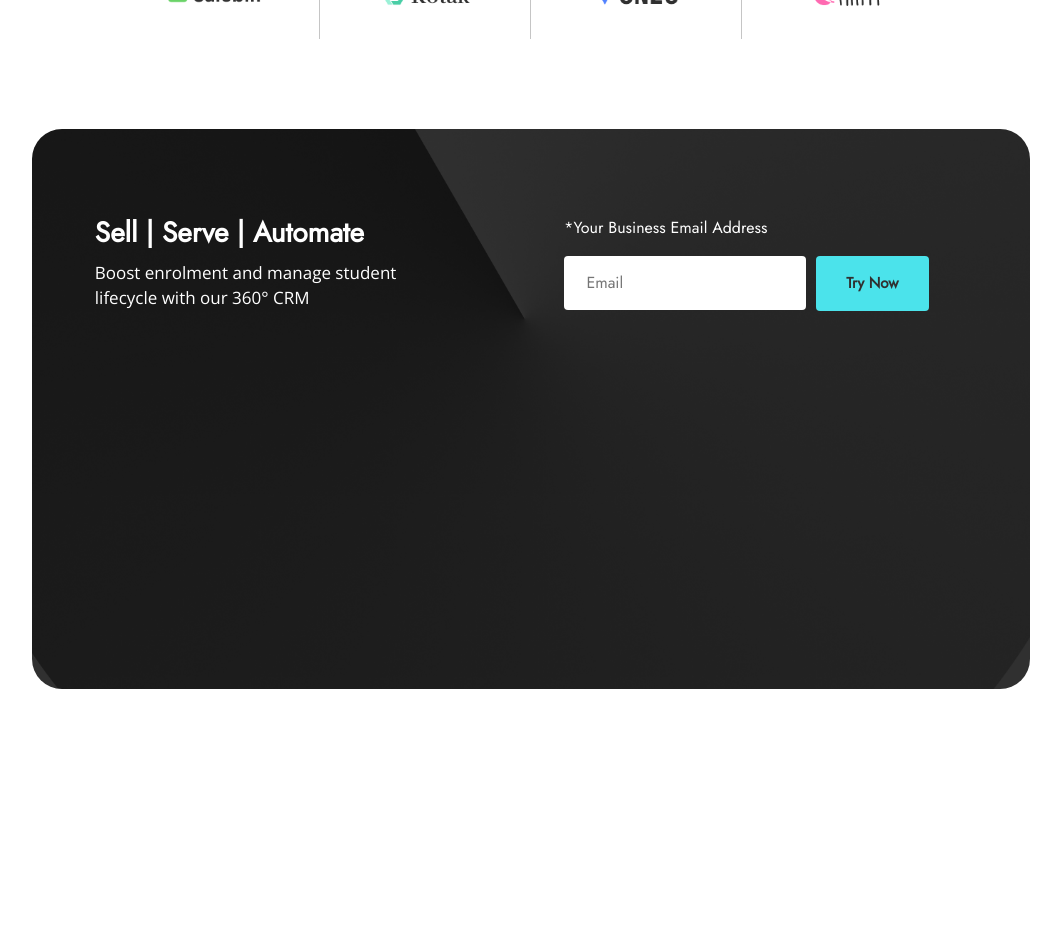
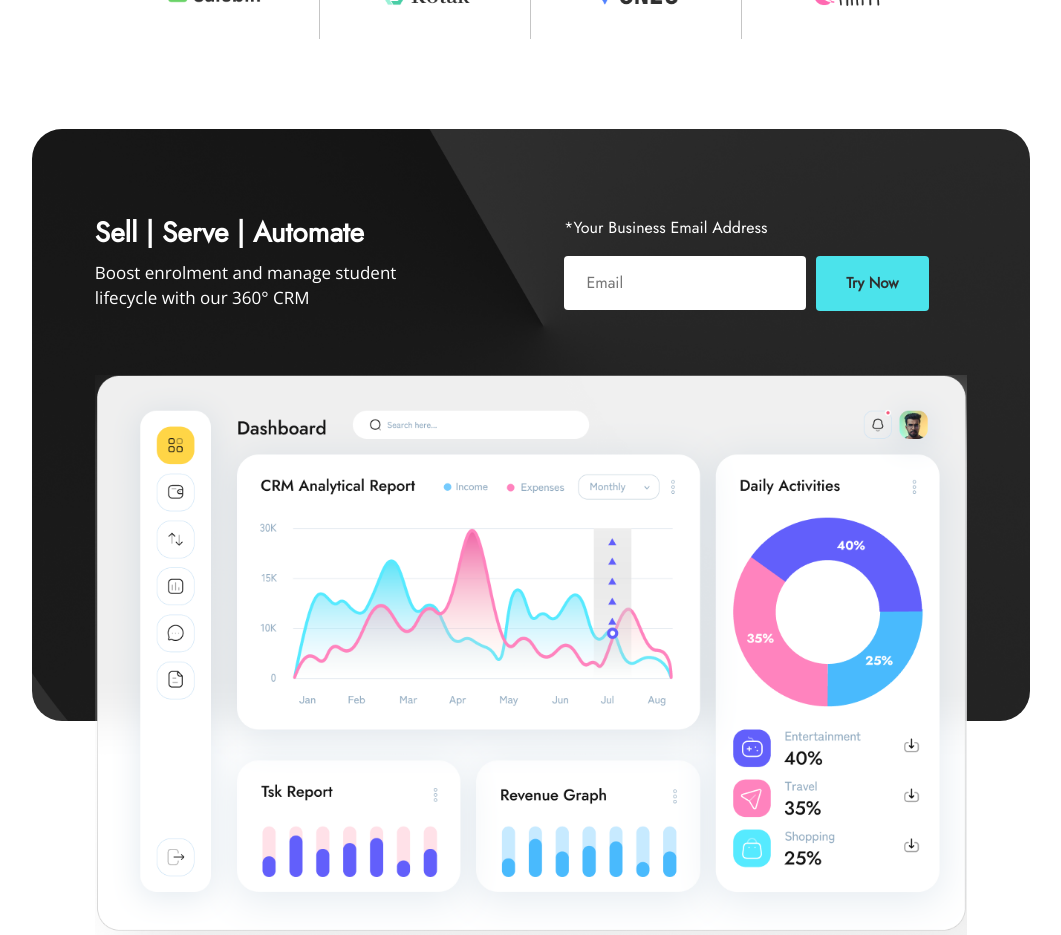
Before and after one commit to KiritoEM/PrimeCRM-weeklyDecember, a React (Create React App) app: page / in a window 1280 px wide. Shown: the part 3140-4075 px from the top of the page, without its empty margins (109-1170 px from the left). Before the commit the page ends 3877 px from the top, so only its background shows below. Built offline with nearby package versions, Linux system fonts and the light colour scheme.

Commit message:
add image to newsletter

```diff
--- a/src/components/newsLetter/NewsLetter.tsx
+++ b/src/components/newsLetter/NewsLetter.tsx
@@ -21,7 +21,9 @@ const NewsLetter = () => {
             </div>
           </div>
         </div>
-        <div className="section-img"></div>
+        <div className="section-img">
+            <img src="/assets/img-newsletter.png" alt="" />
+        </div>
       </div>
     </section>
   );
--- a/src/styles/newsletter.scss
+++ b/src/styles/newsletter.scss
@@ -1,17 +1,16 @@
 #new-letter {
     width: 100%;
-    height: 40rem;
+    height: 39rem;
     padding-top: 2rem;
-    padding-bottom: 3rem;
+    padding-bottom: 0rem;
     @include container;
 
     .bg {
         width: 100%;
         height: 100%;
-        overflow: hidden;
         padding: 63px;
         padding-top: 87px;
-        background-image: url("./../../public/assets/news-letter-bg.png");
+        background-image: url("./../../public//assets/news-letter-bg.png");
         background-size: cover;
         border-radius: 30px;
 
@@ -81,5 +80,17 @@
                 }
             }
         }
+
+        .section-img{
+            width: 100%;
+            height: 100%;
+            margin-top: 3rem;
+
+            img{
+                width: 100%;
+                // max-height: 37rem;
+                object-fit: contain;
+            }
+        }
     }
 }
```
Also changed, not shown: public/assets/img-newsletter.png (added).
